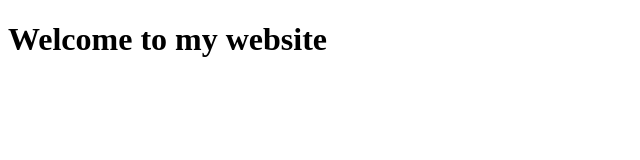
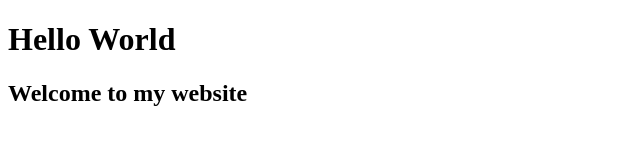
Before and after one commit to Plata12/TestGit, a plain HTML site: page index.html in a window 1280 px wide. Shown: the whole page, without its empty margins (0-640 px from the left). Drawn offline with Linux system fonts and the light colour scheme.

Commit message:
Added Hello World

```diff
--- a/index.html
+++ b/index.html
@@ -3,5 +3,7 @@
     <title>Test for GITHUB MINI COURSE</title>
     </head>
     <body>
-        <h1>Welcome to my website</h1>
+      <h1>Hello World</h1>
+
+        <h2>Welcome to my website</h2>
     </body>
```
